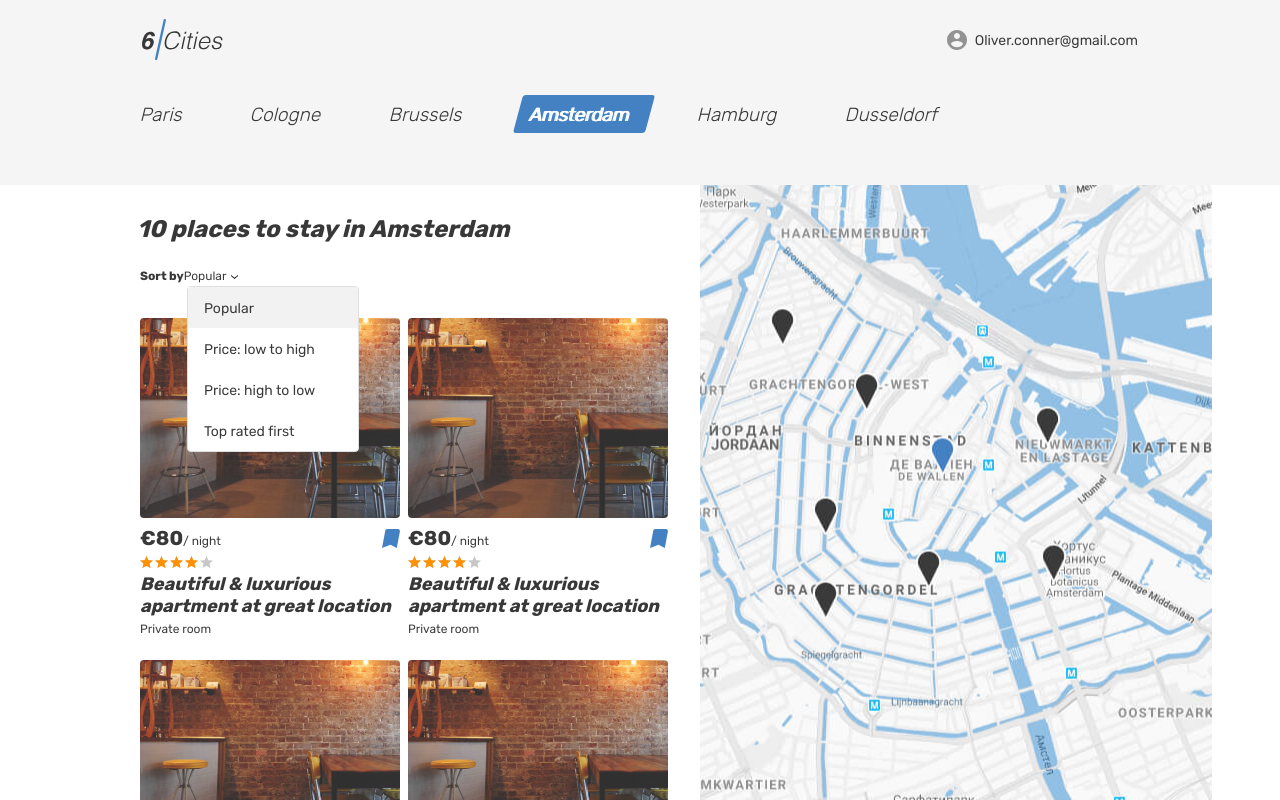
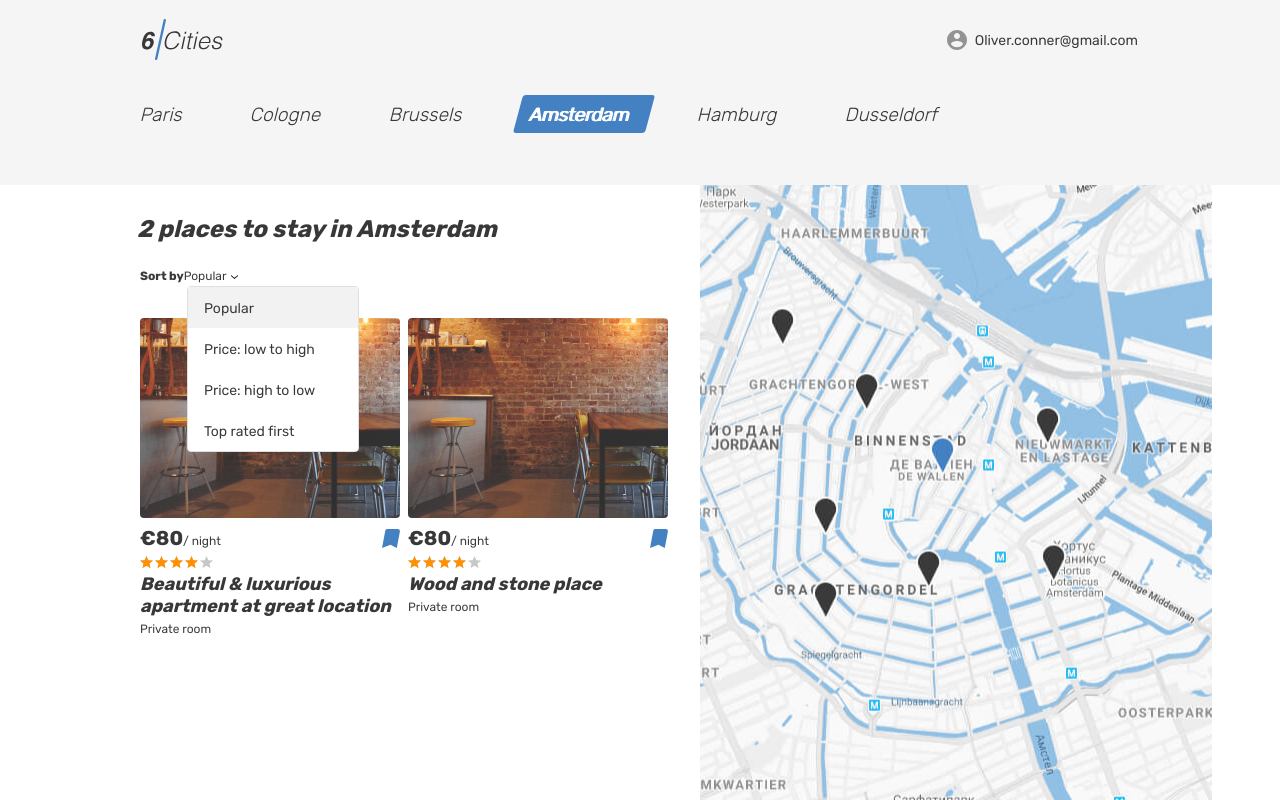
Before and after one commit to YuriiKhomenko/835515-six-cities-4, a React app: page / in a window 1280 px wide. Built offline with nearby package versions, Linux system fonts and the light colour scheme.

Commit message:
Вносит правки

```diff
--- a/src/components/app/app.jsx
+++ b/src/components/app/app.jsx
@@ -1,23 +1,20 @@
 import React from "react";
 import Main from "../main/main.jsx";
 import PropTypes from "prop-types";
-import TYPES_OF_RENT from "../../constants.js";
 
 
 const App = (props) => {
-  const {placesCount, rentType} = props;
+  const {rentTitles} = props;
 
   return (
     <Main
-      placesCount={placesCount}
-      rentType={rentType} />
+      rentTitles={rentTitles} />
   );
 };
 
 
 App.propTypes = {
-  placesCount: PropTypes.number.isRequired,
-  rentType: PropTypes.oneOf(TYPES_OF_RENT),
+  rentTitles: PropTypes.array.isRequired,
 };
 
 
--- a/src/components/main/main.jsx
+++ b/src/components/main/main.jsx
@@ -1,10 +1,9 @@
 import React from "react";
 import PropTypes from "prop-types";
 import PlaceCardsList from "../place-cards-list/place-cards-list.jsx";
-import TYPES_OF_RENT from "../../constants.js";
 
 const Main = (props) => {
-  const {placesCount, rentType} = props;
+  const {rentTitles} = props;
 
   return (
     <React.Fragment>
@@ -85,7 +84,7 @@ const Main = (props) => {
             <div className="cities__places-container container">
               <section className="cities__places places">
                 <h2 className="visually-hidden">Places</h2>
-                <b className="places__found">{placesCount} places to stay in Amsterdam</b>
+                <b className="places__found">{rentTitles.length} places to stay in Amsterdam</b>
                 <form className="places__sorting" action="#" method="get">
                   <span className="places__sorting-caption">Sort by</span>
                   <span className="places__sorting-type" tabIndex="0">
@@ -110,8 +109,7 @@ const Main = (props) => {
                   */}
                 </form>
                 <PlaceCardsList
-                  placesCount={placesCount}
-                  rentType={rentType} />
+                  rentTitles={rentTitles} />
               </section>
               <div className="cities__right-section">
                 <section className="cities__map map"></section>
@@ -126,8 +124,7 @@ const Main = (props) => {
 
 
 Main.propTypes = {
-  placesCount: PropTypes.number.isRequired,
-  rentType: PropTypes.oneOf(TYPES_OF_RENT).isRequired,
+  rentTitles: PropTypes.array.isRequired
 };
 
 
--- a/src/components/place-card/place-card.jsx
+++ b/src/components/place-card/place-card.jsx
@@ -1,9 +1,8 @@
 import React from "react";
 import PropTypes from "prop-types";
-import TYPES_OF_RENT from "../../constants.js";
 
 const PlaceCard = (props) => {
-  const {rentType} = props;
+  const {rentTitle} = props;
 
   return (
     <article className="cities__place-card place-card">
@@ -32,7 +31,7 @@ const PlaceCard = (props) => {
           </div>
         </div>
         <h2 className="place-card__name">
-          <a href="#">{rentType}</a>
+          <a href="#">{rentTitle}</a>
         </h2>
         <p className="place-card__type">Private room</p>
       </div>
@@ -42,7 +41,7 @@ const PlaceCard = (props) => {
 
 
 PlaceCard.propTypes = {
-  rentType: PropTypes.oneOf(TYPES_OF_RENT),
+  rentTitle: PropTypes.string.isRequired,
 };
 
 
--- a/src/components/place-cards-list/place-cards-list.jsx
+++ b/src/components/place-cards-list/place-cards-list.jsx
@@ -1,19 +1,17 @@
 import React from "react";
 import PropTypes from "prop-types";
 import PlaceCard from "../place-card/place-card.jsx";
-import TYPES_OF_RENT from "../../constants.js";
 
 
 const PlaceCardsList = (props) => {
-  const {placesCount, rentType} = props;
+  const {rentTitles} = props;
 
-  const cards = Array(placesCount)
-    .fill(``)
-    .map((_, i) => {
+  const cards = rentTitles
+    .map((title, i) => {
       return (
         <PlaceCard
-          rentType={rentType}
-          key={rentType + i} />
+          rentTitle={title}
+          key={i} />
       );
     });
 
@@ -26,8 +24,7 @@ const PlaceCardsList = (props) => {
 
 
 PlaceCardsList.propTypes = {
-  placesCount: PropTypes.number.isRequired,
-  rentType: PropTypes.oneOf(TYPES_OF_RENT)
+  rentTitles: PropTypes.array.isRequired
 };
 
 
--- a/src/constants.js
+++ /dev/null
@@ -1,3 +0,0 @@
-const TYPES_OF_RENT = [`Beautiful & luxurious apartment at great location`, `Wood and stone place`];
-
-export default TYPES_OF_RENT;
--- a/src/index.js
+++ b/src/index.js
@@ -2,16 +2,14 @@
 import React from "react";
 import ReactDOM from "react-dom";
 import App from "./components/app/app.jsx";
-import TYPES_OF_RENT from "./constants.js";
 
-const Settings = {
-  PLACES_COUNT: 10
-};
+
+const TYPES_OF_RENT = [`Beautiful & luxurious apartment at great location`, `Wood and stone place`];
+
 
 ReactDOM.render(
   <App
-    placesCount={Settings.PLACES_COUNT}
-    rentType={TYPES_OF_RENT[0]}
+    rentTitles={TYPES_OF_RENT}
   />,
   document.querySelector(`#root`)
 );
```
